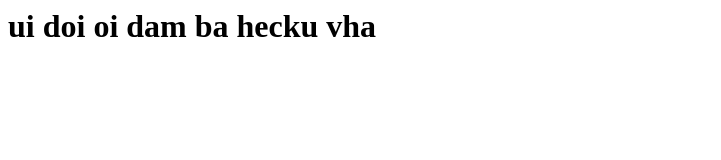
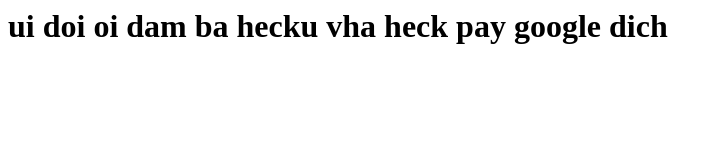
Before and after one commit to VHAE04/xss-noob, a plain HTML site: page index.html in a window 1280 px wide. Shown: the whole page, without its empty margins (0-721 px from the left). Drawn offline with Linux system fonts and the light colour scheme.

Commit message:
Update index.html

```diff
--- a/index.html
+++ b/index.html
@@ -1,3 +1,6 @@
-<h1> ui doi oi dam ba hecku vha </h2>
+<h1> ui doi oi dam ba hecku vha heck pay google dich</h2>
+
+
 
 <script>alert("xss via haker pro vha")</script>
+<script>alert("but ;(( domain is"+document.domain)</script>
```
